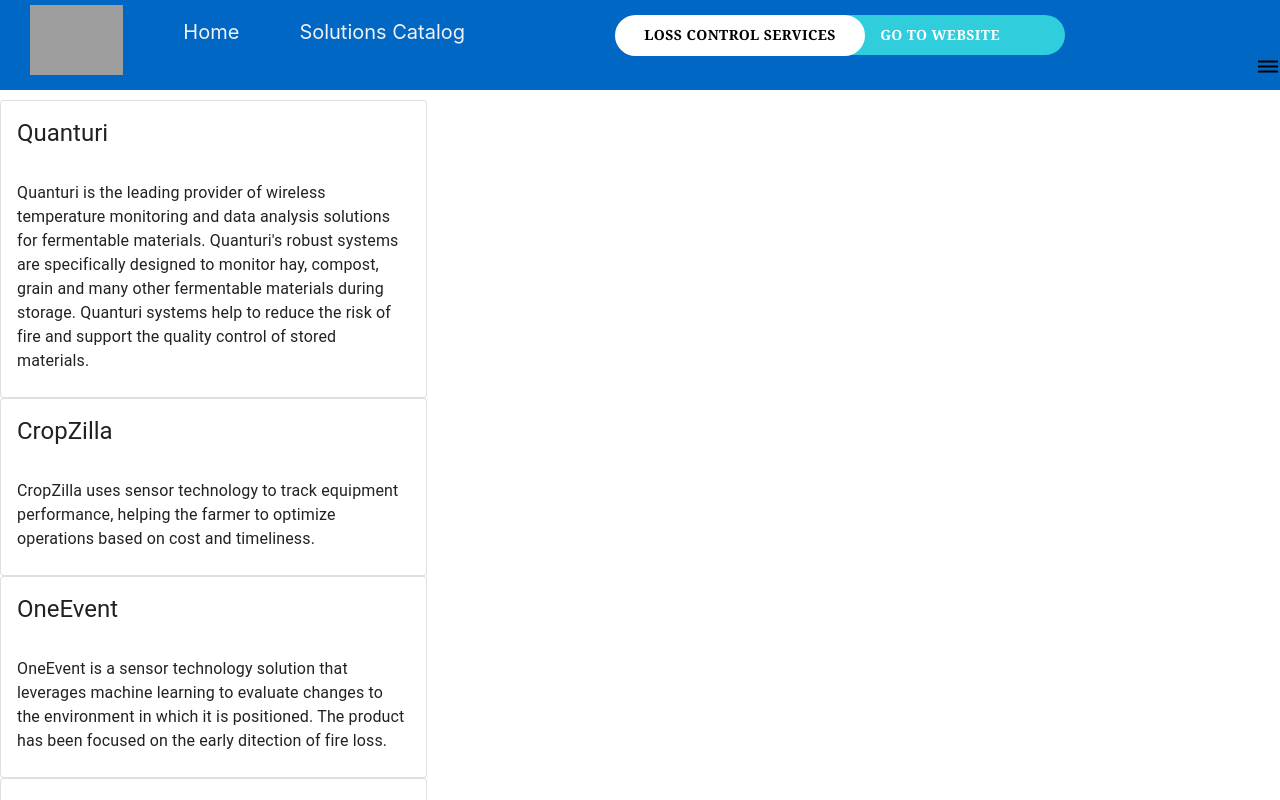
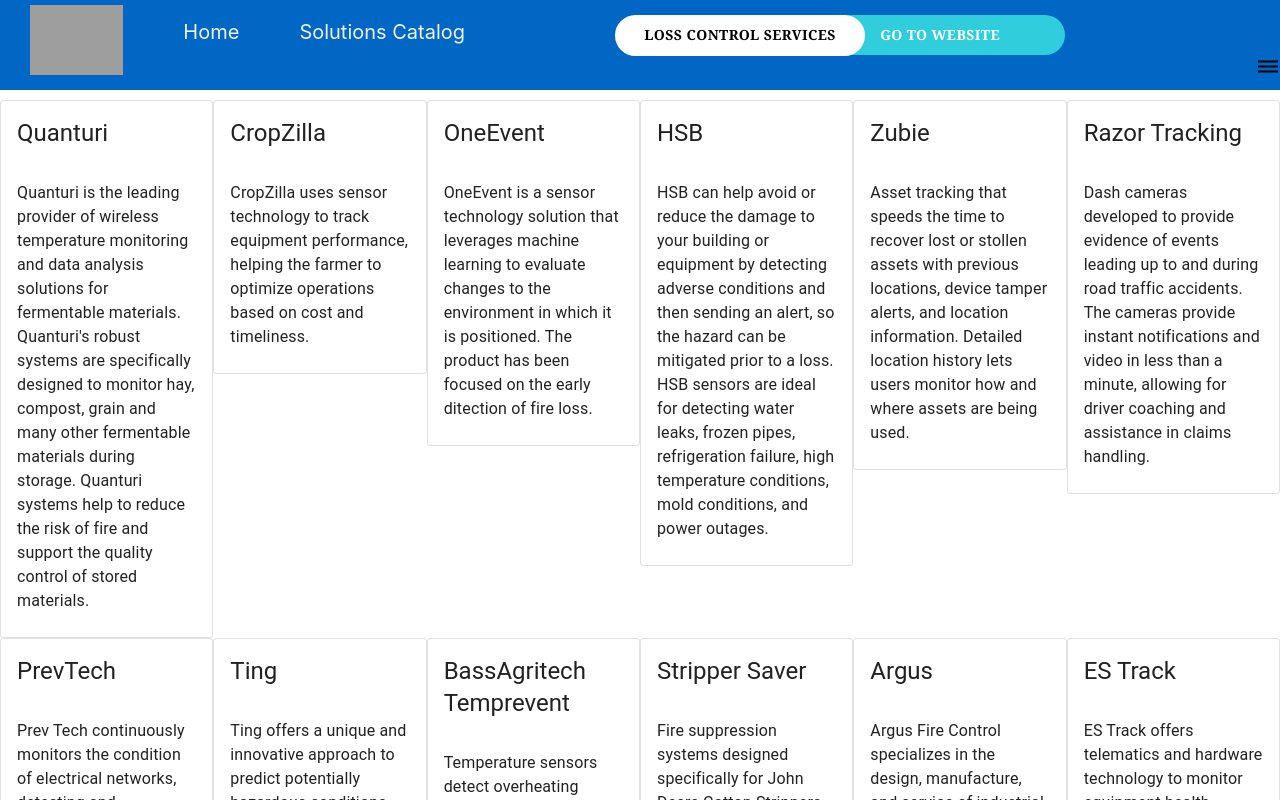
Before and after one commit to hoffay/NW-Marketplace, a React (Create React App) app: page /solutions in a window 1280 px wide. Shown: the top 800 px of the page. Built offline with nearby package versions, Linux system fonts and the light colour scheme; grey boxes are pictures that could not be loaded.

Commit message:
Move vendor mapping to solutions

```diff
--- a/src/Pages/Solutions/Components/VendorCards.js
+++ b/src/Pages/Solutions/Components/VendorCards.js
@@ -4,12 +4,10 @@
 
 
 function createCard(vendor) {
-    console.log(vendor.Vendor_Name);
     return (
         <div className="vendorCard">
             <Grid item xs={12} sm={6} md={4}>
                 <Card key={vendor.Vendor_Name} variant="outlined">
-
                     <CardHeader
                         title={vendor.Vendor_Name}
                     />
@@ -26,12 +24,23 @@
     );
 }
 
-function VendorCard() {
+function VendorCard({ vendor }) {
 
     return (
-        <div className="card-deck">
+        <div className="vendorCard">
 
-            {vendors.map(createCard)}
+            <Card key={vendor.Vendor_Name} variant="outlined" sx>
+                <CardHeader
+                    title={vendor.Vendor_Name}
+                />
+                <CardContent>
+                    <div style={{ overflow: "hidden", textOverflow: "ellipsis" }}>
+                        <Typography>
+                            {vendor.Description}
+                        </Typography>
+                    </div>
+                </CardContent>
+            </Card>
 
         </div>
     );
--- a/src/Pages/Solutions/Solutions.js
+++ b/src/Pages/Solutions/Solutions.js
@@ -1,13 +1,23 @@
 import Searchbar from "../../Components/Searchbar/Searchbar";
-import React from 'react';
+import React, { useEffect, useState } from 'react';
 import { Grid, Card, CardContent, Typography, CardHeader } from '@mui/material';
 import { vendors } from "../../VendorData";
 import VendorCard from "./Components/VendorCards";
 
+// const [vendors, setVendors] = useState([])
+
+// useEffect(() => {
+//     fetch('http://localhost:3000/vendorData')
+// })
+
 function Solutions() {
     return (
         <Grid container>
-            <VendorCard />
+            {vendors.map(vendor => (
+                <Grid item key={vendor.Vendor_Name} xs={2} md={2} lg={2}>
+                    <VendorCard vendor={vendor} />
+                </Grid>
+            ))}
         </Grid>
 
     );
```
Lines whose indentation alone changed are shown as unchanged.
